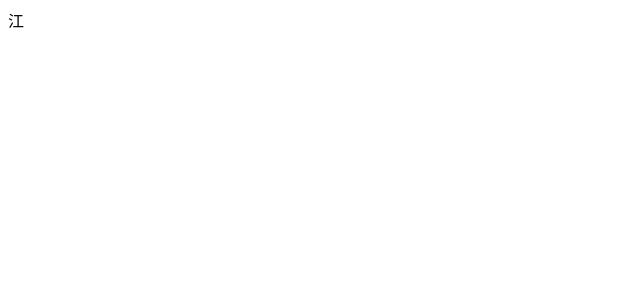
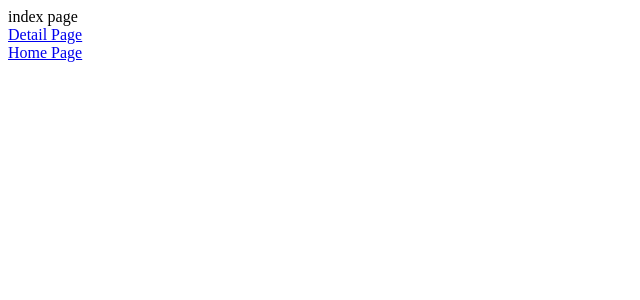
Before and after one commit to Jiang-Xia/blog-home-nuxt, a Nuxt app: page / in a window 1280 px wide. Shown: the top 300 px of the page, without its empty margins (0-640 px from the left). Built offline with nearby package versions, Linux system fonts and the light colour scheme.

Commit message:
基本结构

```diff
--- a/app.vue
+++ b/app.vue
@@ -1,6 +1,5 @@
 <template>
   <div>
-    <!-- <NuxtWelcome /> -->
-    江
+    <NuxtPage></NuxtPage>
   </div>
 </template>
--- a/nuxt.config.ts
+++ b/nuxt.config.ts
@@ -2,5 +2,8 @@ import { defineNuxtConfig } from 'nuxt'
 
 // https://v3.nuxtjs.org/api/configuration/nuxt.config
 export default defineNuxtConfig({
-
+    css:[
+        'element-plus/dist/index.css',
+        // 'vant/lib/index.css'
+    ]
 })
--- a/package.json
+++ b/package.json
@@ -8,5 +8,9 @@
   },
   "devDependencies": {
     "nuxt": "3.0.0-rc.4"
+  },
+  "dependencies": {
+    "axios": "^0.27.2",
+    "element-plus": "^2.2.6"
   }
 }
--- /dev/null
+++ b/pages/detail.vue
@@ -0,0 +1,8 @@
+<script setup lang='ts'>
+import {reactive, ref } from 'vue'
+</script>
+<template>
+detail
+</template>
+<style lang='scss' scoped>
+</style>
--- /dev/null
+++ b/pages/home.vue
@@ -0,0 +1,13 @@
+<script setup lang='ts'>
+import {reactive, ref } from 'vue'
+import axios from 'axios'
+axios.get('https://jiang-xia.top/x-api/blog-server/article/info?id=16').then(res=>{
+    console.log(res,'res')
+})
+</script>
+<template>
+<el-button type="primary">Primary</el-button><br/>
+home
+</template>
+<style lang='scss' scoped>
+</style>
--- /dev/null
+++ b/pages/index.vue
@@ -0,0 +1,13 @@
+<script setup lang="ts">
+import { reactive, ref } from "vue";
+</script>
+<template>
+  <div>
+    <div>index page</div>
+    <!--跳转链接-->
+    <NuxtLink to="/detail">Detail Page</NuxtLink>
+    <br/>
+    <NuxtLink to="/home">Home Page</NuxtLink>
+  </div>
+</template>
+<style lang="scss" scoped></style>
--- /dev/null
+++ b/plugins/element-plus.ts
@@ -0,0 +1,4 @@
+import ElementPlus from 'element-plus'
+export default defineNuxtPlugin(nuxtApp => {
+  nuxtApp.vueApp.use(ElementPlus)
+})
```
Also changed, not shown: 2 other files (tests, documents, lock files or other folders).
